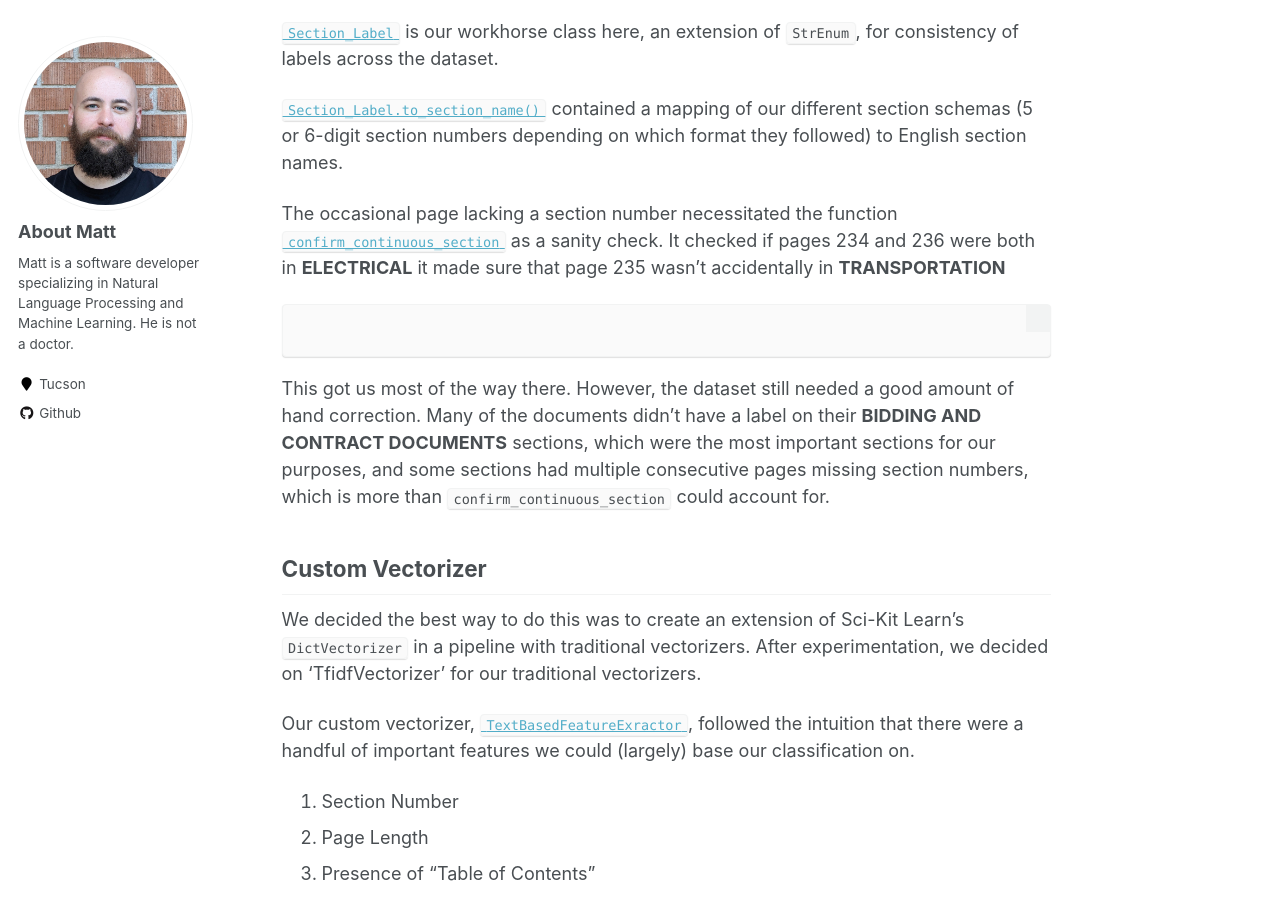
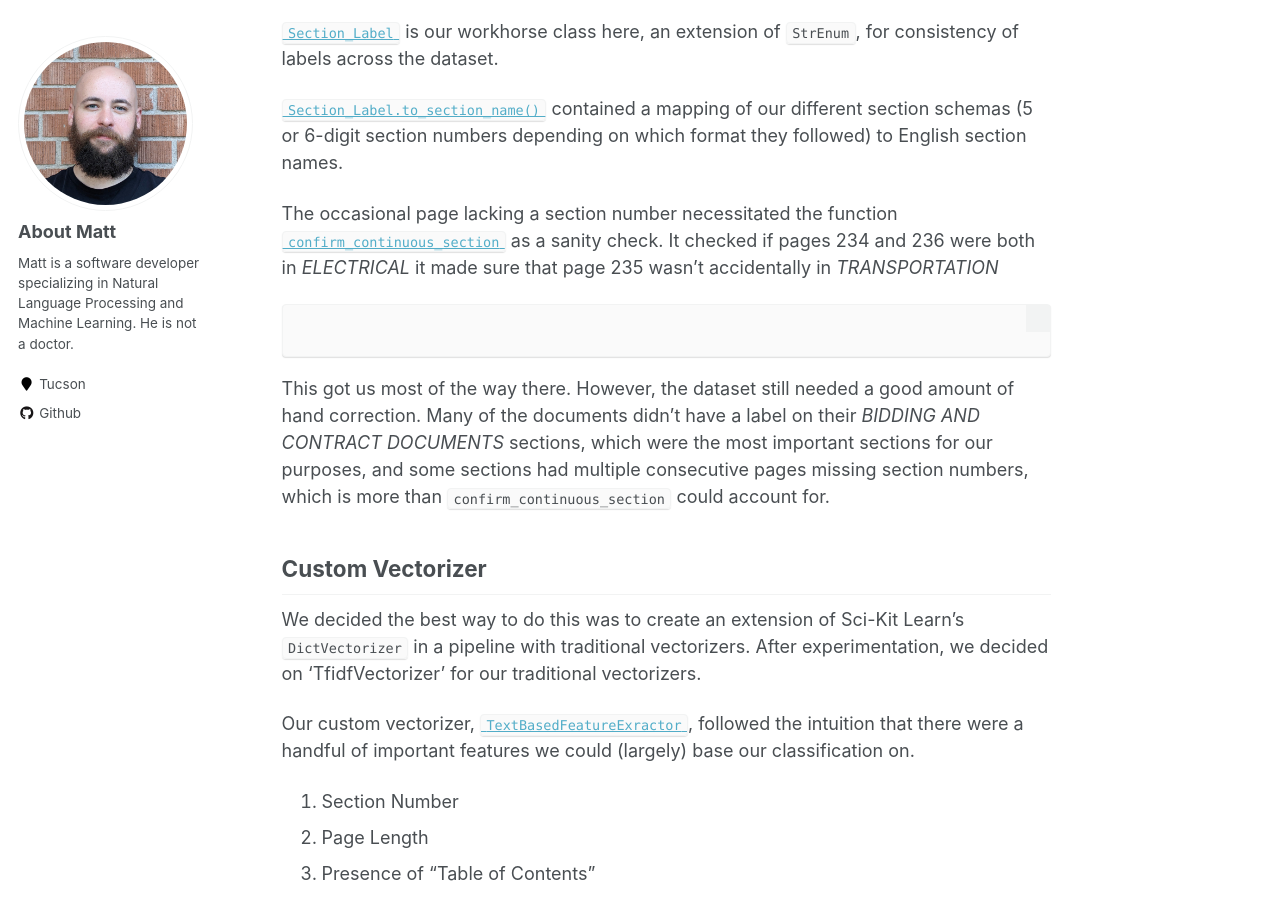
Before and after one commit to mc-wut/mc-wut.github.io, a Jekyll site: the page built from _portfolio/portfolio-2.md, in a window 1280 px wide and 900 px high, scrolled down 1151 px. Built offline with Jekyll 4.4.1, drawn with Linux system fonts in a browser that asks for light colours.

````diff
--- a/_portfolio/portfolio-2.md
+++ b/_portfolio/portfolio-2.md
@@ -21,13 +21,13 @@ The script in [`build_dataset.py`](https://github.com/mc-wut/internship_files/bl
 
 [`Section_Label.to_section_name()`](https://github.com/mc-wut/internship_files/blob/905323ee86b7c2360188fb03e79316c3882e47a9/classifiers/build_dataset.py#L60-L124) contained a mapping of our different section schemas (5 or 6-digit section numbers depending on which format they followed) to English section names.
 
-The occasional page lacking a section number necessitated the function [`confirm_continuous_section`](https://github.com/mc-wut/internship_files/blob/905323ee86b7c2360188fb03e79316c3882e47a9/classifiers/build_dataset.py#L188-L209) as a sanity check. It checked if pages 234 and 236 were both in **ELECTRICAL** it made sure that page 235 wasn't accidentally in **TRANSPORTATION**
+The occasional page lacking a section number necessitated the function [`confirm_continuous_section`](https://github.com/mc-wut/internship_files/blob/905323ee86b7c2360188fb03e79316c3882e47a9/classifiers/build_dataset.py#L188-L209) as a sanity check. It checked if pages 234 and 236 were both in *ELECTRICAL* it made sure that page 235 wasn't accidentally in *TRANSPORTATION*
 ```python
 
 ```
 
 
-This got us most of the way there. However, the dataset still needed a good amount of hand correction. Many of the documents didn't have a label on their **BIDDING AND CONTRACT DOCUMENTS** sections, which were the most important sections for our purposes, and some sections had multiple consecutive pages missing section numbers, which is more than `confirm_continuous_section` could account for.
+This got us most of the way there. However, the dataset still needed a good amount of hand correction. Many of the documents didn't have a label on their *BIDDING AND CONTRACT DOCUMENTS* sections, which were the most important sections for our purposes, and some sections had multiple consecutive pages missing section numbers, which is more than `confirm_continuous_section` could account for.
 
 
 ## Custom Vectorizer
@@ -67,7 +67,7 @@ For classification, we used sklearn's LogisticRegression set to OVR
 ## Results
 We were able to achieve a 0.94 f1 score in the sections we were interested in.
 
-The notable shortcomings here are **ADDENDA** AND **COVER PAGE**. Cover pages tend to lack consistent features, especially features we could capture with `TextBasedFeatureExtractor`. **ADDENDA** tend to resemble **CONTRACT DOCUMENTS**. I suspect that's where the bulk of the errors are. I was very excited that we did so well on **BIDDING AND CONTRACT DOCUMENTS** as those pages often lacked section numbers or anything of significance in their headers or footers.
+The notable shortcomings here are *ADDENDA* AND *COVER PAGE*. Cover pages tend to lack consistent features, especially features we could capture with `TextBasedFeatureExtractor`. *ADDENDA* tend to resemble *CONTRACT DOCUMENTS*. I suspect that's where the bulk of the errors are. I was very excited that we did so well on *BIDDING AND CONTRACT DOCUMENTS* as those pages often lacked section numbers or anything of significance in their headers or footers.
 
 ```
 {'char_ngram_range': (5, 6),
@@ -93,7 +93,7 @@ BIDDING AND CONTRACT DOCUMENTS       0.90      0.99      0.94      1156
                   weighted avg       0.92      0.95      0.93      3023
 ```
 
-If you were wondering why I introduced `page_number_features` at all earlier, here's your answer. When we included them they dramatically improved our performance in both **COVER PAGE** and **ADDENDA**.
+If you were wondering why I introduced `page_number_features` at all earlier, here's your answer. When we included them they dramatically improved our performance in both *COVER PAGE* and *ADDENDA*.
 
 
 ```
````
